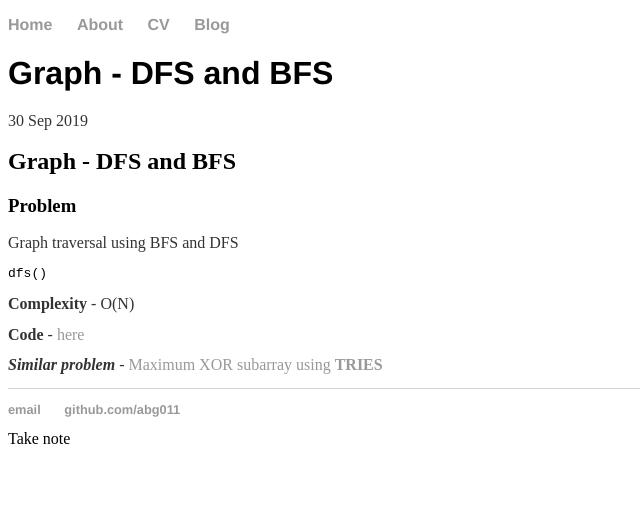
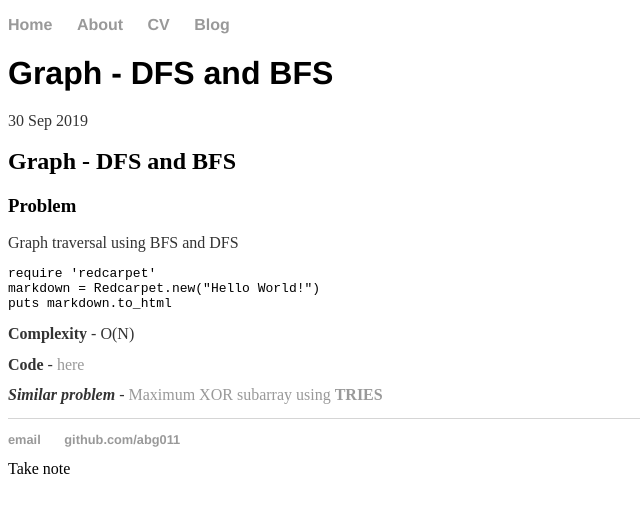
Before and after one commit to abhigupta543/abg011.github.io, a Jekyll site: the page built from _posts/2019-10-14-DFS-BFS.md, in a window 1280 px wide. Shown: the top 513 px of the page, without its empty margins (0-640 px from the left). Built offline with Jekyll 4.4.1, drawn with Linux system fonts in a browser that asks for light colours.

Commit message:
Update 2019-10-14-DFS-BFS.md

````diff
--- a/_posts/2019-10-14-DFS-BFS.md
+++ b/_posts/2019-10-14-DFS-BFS.md
@@ -8,8 +8,10 @@ date: 2019-09-30
 ### Problem
 Graph traversal using BFS and DFS
 
-```
-dfs()
+```ruby
+require 'redcarpet'
+markdown = Redcarpet.new("Hello World!")
+puts markdown.to_html
 ```
 
 **Complexity** - O(N)
````
